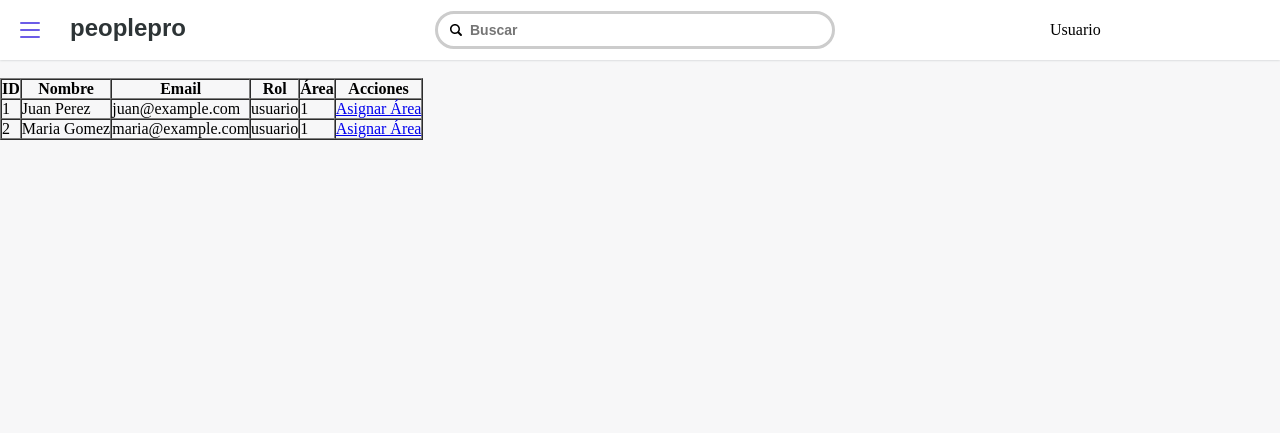
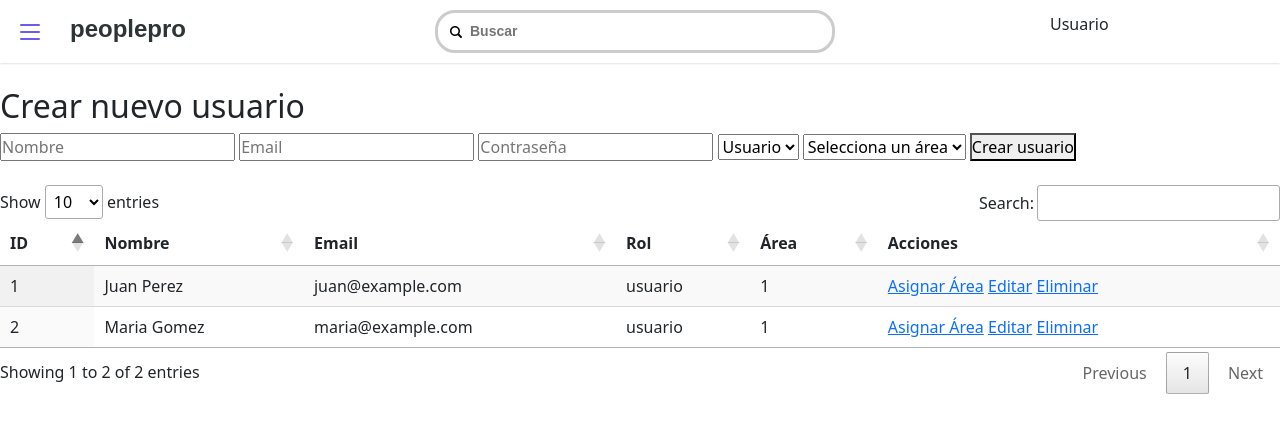
Before and after one commit to LinaB24/peoplepro, a PHP site: page /peoplepro/public/usuario in a window 1280 px wide. Shown: the top 433 px of the page. Run offline with PHP 8.4, Linux system fonts and the light colour scheme; data comes from the database, SQL or seed files in the repository; some libraries are stand-ins or nearby versions.

Commit message:
actualizacion funcional de usuarios 9-06-2025

```diff
--- a/controllers/UsuarioController.php
+++ b/controllers/UsuarioController.php
@@ -11,10 +11,13 @@ class UsuarioController
         $this->userModel = new User();
     }
 
-    public function index()
+        public function index()
     {
-        // Listar usuarios
         $data['usuarios'] = $this->userModel->obtenerTodos();
+
+        $areaModel = new Area();
+        $data['areas'] = $areaModel->getAll();
+
         $this->view('usuarios/index', $data);
     }
 
@@ -61,9 +64,80 @@ class UsuarioController
         }
     }
 
+    public function editar($id = null)
+{
+    if ($id === null) {
+        header('Location: /peoplepro/public/usuario');
+        exit;
+    }
+
+    $usuario = $this->userModel->obtenerPorId($id);
+    if (!$usuario) {
+        header('Location: /peoplepro/public/usuario');
+        exit;
+    }
+
+    // Cargar todas las áreas para el select
+    $areaModel = new Area();
+    $areas = $areaModel->getAll();
+
+    if ($_SERVER['REQUEST_METHOD'] === 'POST') {
+        $data = [
+            'id' => $_POST['id'],
+            'nombre' => $_POST['nombre'],
+            'email' => $_POST['email'],
+            'rol' => $_POST['rol'],
+            'area_id' => $_POST['area_id'] ?? null
+        ];
+        if ($this->userModel->actualizar($data)) {
+            header('Location: /peoplepro/public/usuario');
+            exit;
+        } else {
+            echo "Error al actualizar el usuario.";
+        }
+    } else {
+        $this->view('usuarios/editar', [
+            'usuario' => $usuario,
+            'areas' => $areas
+        ]);
+    }
+}
+
+
+    public function eliminar($id)
+    {
+        if ($this->userModel->eliminar($id)) {
+            header('Location: /peoplepro/public/usuario');
+        } else {
+            echo "Error al eliminar el usuario.";
+        }
+    }
 
     private function view($vista, $data = [])
     {
+        extract($data); // Esto convierte ['usuario' => $usuario] en $usuario dentro de la vista
         require_once "../views/$vista.php";
     }
+
+        public function crear()
+{
+    if ($_SERVER['REQUEST_METHOD'] === 'POST') {
+        $data = [
+            'nombre' => $_POST['nombre'],
+            'email' => $_POST['email'],
+            'password' => password_hash($_POST['password'], PASSWORD_DEFAULT), // Hashea la contraseña
+            'rol' => $_POST['rol'],
+            'area_id' => $_POST['area_id']
+        ];
+
+        if ($this->userModel->crear($data)) {
+            header('Location: /peoplepro/public/usuario');
+            exit;
+        } else {
+            echo "Error al crear el usuario.";
+        }
+    }
 }
+
+
+}
--- a/models/User.php
+++ b/models/User.php
@@ -22,6 +22,14 @@ class User {
         $stmt = $this->conn->prepare("INSERT INTO users (nombre, email, password, rol, area_id) VALUES (?, ?, ?, ?, ?)");
         return $stmt->execute([$data['nombre'], $data['email'], $data['password'], $data['rol'], $data['area_id']]);
     }
+    public function actualizar($data) {
+    $stmt = $this->conn->prepare("UPDATE users SET nombre = ?, email = ?, rol = ?, area_id = ? WHERE id = ?");
+    return $stmt->execute([$data['nombre'],$data['email'],$data['rol'],$data['area_id'],$data['id']]);
+    }
+    public function eliminar($id) {
+        $stmt = $this->conn->prepare("DELETE FROM users WHERE id = ?");
+        return $stmt->execute([$id]);
+    }
 
     public function actualizarArea($userId, $areaId) {
         $stmt = $this->conn->prepare("UPDATE users SET area_id = ? WHERE id = ?");
--- /dev/null
+++ b/public/js/datatable.js
@@ -0,0 +1,3 @@
+$(document).ready( function () {
+    $('#myTable').DataTable();
+} );
--- a/views/usuarios/index.php
+++ b/views/usuarios/index.php
@@ -1,9 +1,12 @@
 <!DOCTYPE html>
 <html lang="es">
 <head>
-  <meta charset="UTF-8">
-  <title>Usuarios</title>
-  <link rel="stylesheet" href="/peoplepro/public/css/nav.css">
+    <meta charset="UTF-8">
+    <title>Usuarios</title>
+    <link rel="stylesheet" href="/peoplepro/public/css/nav.css">
+    <link rel="stylesheet" href="https://cdn.jsdelivr.net/npm/bootstrap@5.3.6/dist/css/bootstrap.min.css">
+<!-- datatable -->
+    <link rel="stylesheet" href="https://cdn.datatables.net/2.3.2/css/dataTables.dataTables.css" />
 </head>
 <body>
     <header class="header">
@@ -35,7 +38,27 @@
             <li><a href="/peoplepro/public/area/index">Áreas</a></li>
         </ul>
     </nav><br>
-    <table border="1" cellpadding="10" cellspacing="0">
+    <h2>Crear nuevo usuario</h2>
+    <form method="POST" action="/peoplepro/public/index.php?url=usuario/crear">
+        <input type="text" name="nombre" placeholder="Nombre" required>
+        <input type="email" name="email" placeholder="Email" required>
+        <input type="password" name="password" placeholder="Contraseña" required>
+        <select name="rol" required>
+            <option value="usuario">Usuario</option>
+            <option value="admin">Admin</option>
+        </select>
+
+        <select name="area_id" required>
+            <option value="">Selecciona un área</option>
+            <?php foreach ($data['areas'] as $area): ?>
+                <option value="<?= $area['id'] ?>"><?= htmlspecialchars($area['nombre']) ?></option>
+            <?php endforeach; ?>
+        </select>
+
+        <button type="submit">Crear usuario</button>
+    </form>
+    <br>
+    <table id="myTable" class="display">
         <thead>
             <tr>
                 <th>ID</th>
@@ -57,6 +80,9 @@
                         <td><?= htmlspecialchars($usuario['area_id'] ?? 'Sin área') ?></td>
                         <td>
                             <a href="/peoplepro/public/usuario/asignar_area/<?= $usuario['id'] ?>">Asignar Área</a>
+                            <a href="/peoplepro/public/usuario/editar/<?= $usuario['id'] ?>">Editar</a>
+                            <a href="/peoplepro/public/usuario/eliminar/<?= $usuario['id'] ?>" onclick="return confirm('¿Estás seguro de eliminar este usuario?')">Eliminar</a>
+
                             <!-- Aquí puedes agregar botones para editar, eliminar, etc -->
                         </td>
                     </tr>
@@ -66,6 +92,12 @@
             <?php endif; ?>
         </tbody>
     </table>
+    <script src="https://code.jquery.com/jquery-3.7.1.js" integrity="sha256-eKhayi8LEQwp4NKxN+CfCh+3qOVUtJn3QNZ0TciWLP4=" crossorigin="anonymous"></script>
+    <script src="/peoplepro/public/js/datatable.js"></script>
     <script src="/peoplepro/public/js/nav.js"></script>
+    <script src="https://cdn.jsdelivr.net/npm/bootstrap@5.3.6/dist/js/bootstrap.bundle.min.js"></script>
+    <!-- datatable -->
+    <script src="https://cdn.datatables.net/2.3.2/js/dataTables.js"></script>
+
 </body>
 </html>
```
Also changed, not shown: views/usuarios/editar.php (added, +38 -0 lines).
